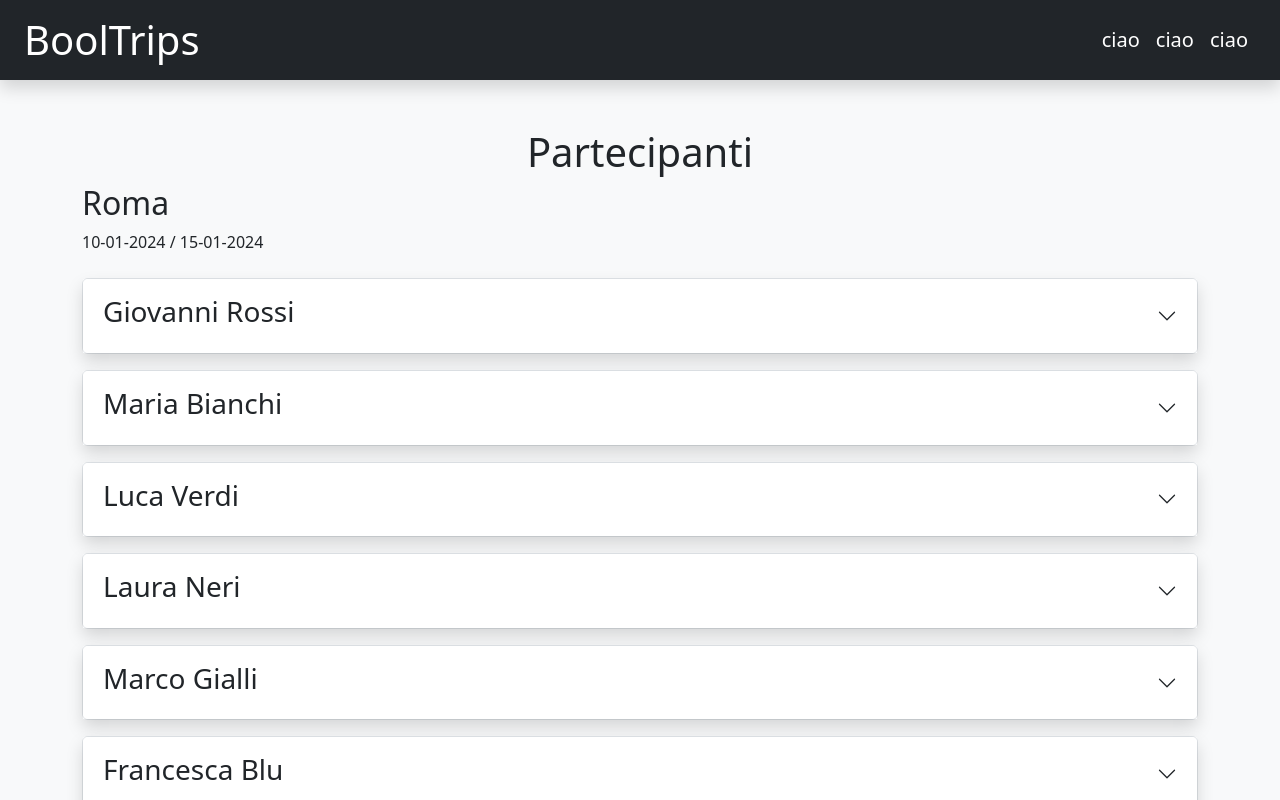
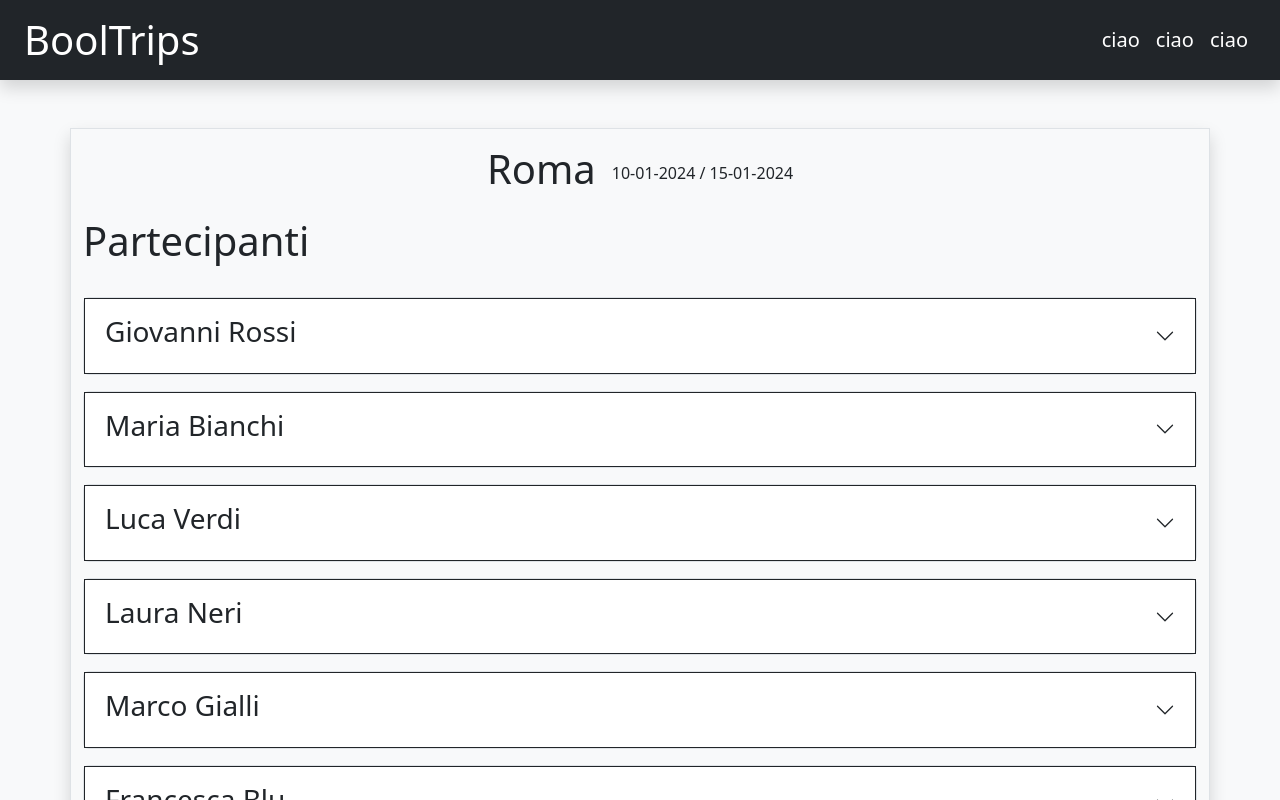
Before and after one commit to Pietroo03/Web-App-Gite, a React (Vite) app: page /trip/1 in a window 1280 px wide. Shown: the top 800 px of the page. Built offline with nearby package versions, Linux system fonts and the light colour scheme.

Commit message:
add style

```diff
--- a/src/components/SingleTripCard.jsx
+++ b/src/components/SingleTripCard.jsx
@@ -24,9 +24,9 @@ export default function SingleTripsCard({ participant }) {
             <div className="accordion py-2" id={`accordion-${participant.id}`}>
                 <div className="accordion-item">
                     <h2 className="accordion-header">
-                        <div className='shadow'>
+                        <div className='border border-dark'>
                             <button
-                                className={`accordion-button ${isOpen ? '' : 'collapsed'}`}
+                                className={`accordion-button ${isOpen ? 'border border-bottom-0' : 'collapsed'}`}
                                 type="button"
                                 onClick={toggleAccordion}
                                 aria-expanded={isOpen ? 'true' : 'false'}
@@ -42,7 +42,7 @@ export default function SingleTripsCard({ participant }) {
                     </h2>
                     <div
                         id={`collapse-${participant.id}`}
-                        className={`accordion-collapse collapse ${isOpen ? 'show shadow' : ''}`}
+                        className={`accordion-collapse collapse ${isOpen ? 'show shadow border border-top-0 border-dark' : ''}`}
                         data-bs-parent={`#accordion-${participant.id}`}
                     >
                         <div className="accordion-body fs-6">
--- a/src/pages/TripPage.jsx
+++ b/src/pages/TripPage.jsx
@@ -8,15 +8,16 @@ export default function TripPage() {
     const { id } = useParams()
     const trip = trips.find(trip => trip.id === Number(id))
     return (
-        <div className="container">
-            <h1 className="text-center">Partecipanti</h1>
+        <div className="container border shadow">
+
             {
-                <div>
-                    <h2>{trip.destinazione}</h2>
-                    <span>{trip.dataInizio} </span>
-                    <span>/ {trip.dataFine}</span>
+                <div className="my-3 d-flex align-items-center justify-content-center">
+                    <h1 className="pe-3">{trip.destinazione}</h1>
+                    <div>{`${trip.dataInizio} / ${trip.dataFine}`}</div>
                 </div>
             }
+
+            <h1 className="">Partecipanti</h1>
             <div className="row row-cols-1">
                 <div className="col py-3">
                     {Participants.map((participant) =>
@@ -29,7 +30,7 @@ export default function TripPage() {
                     )}
                 </div>
             </div>
-            <div className="text-center mt-3">
+            <div className="text-center my-3">
                 <Link to="/" className="btn btn-dark ">
                     Torna alla Home
                 </Link>
```
